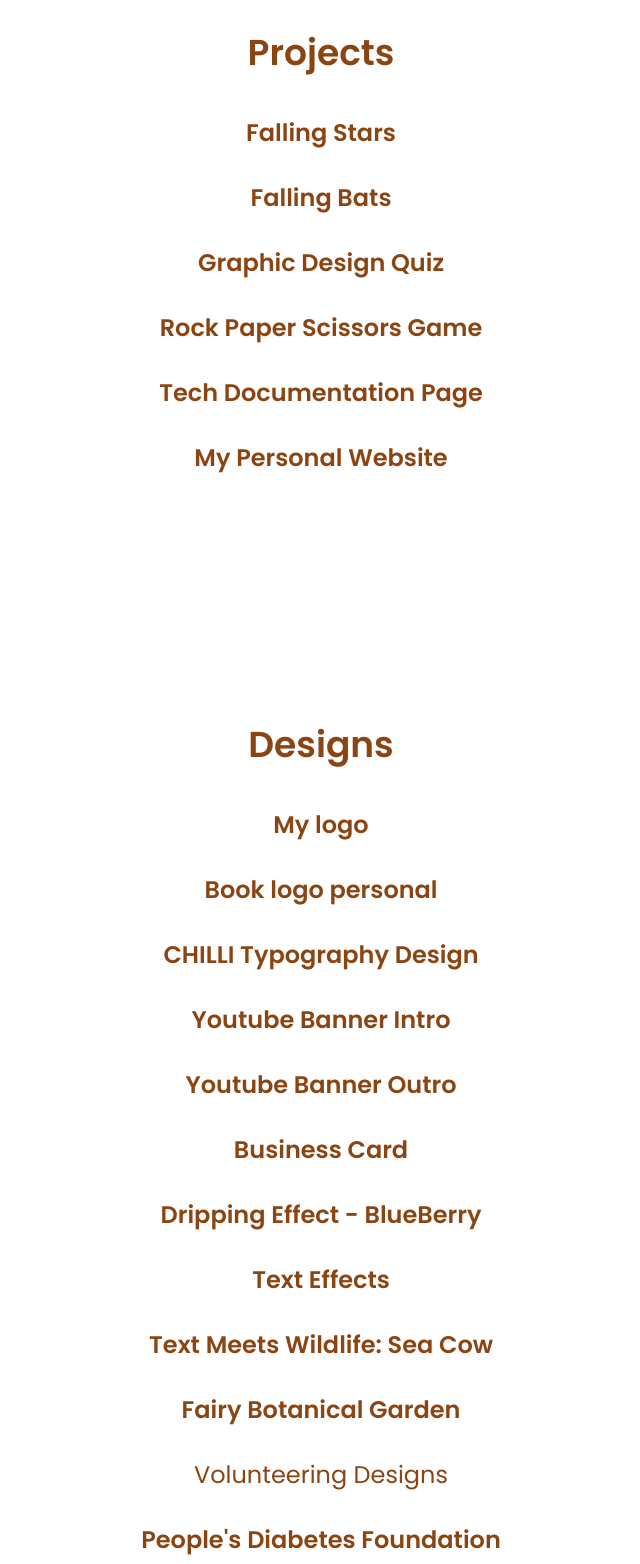
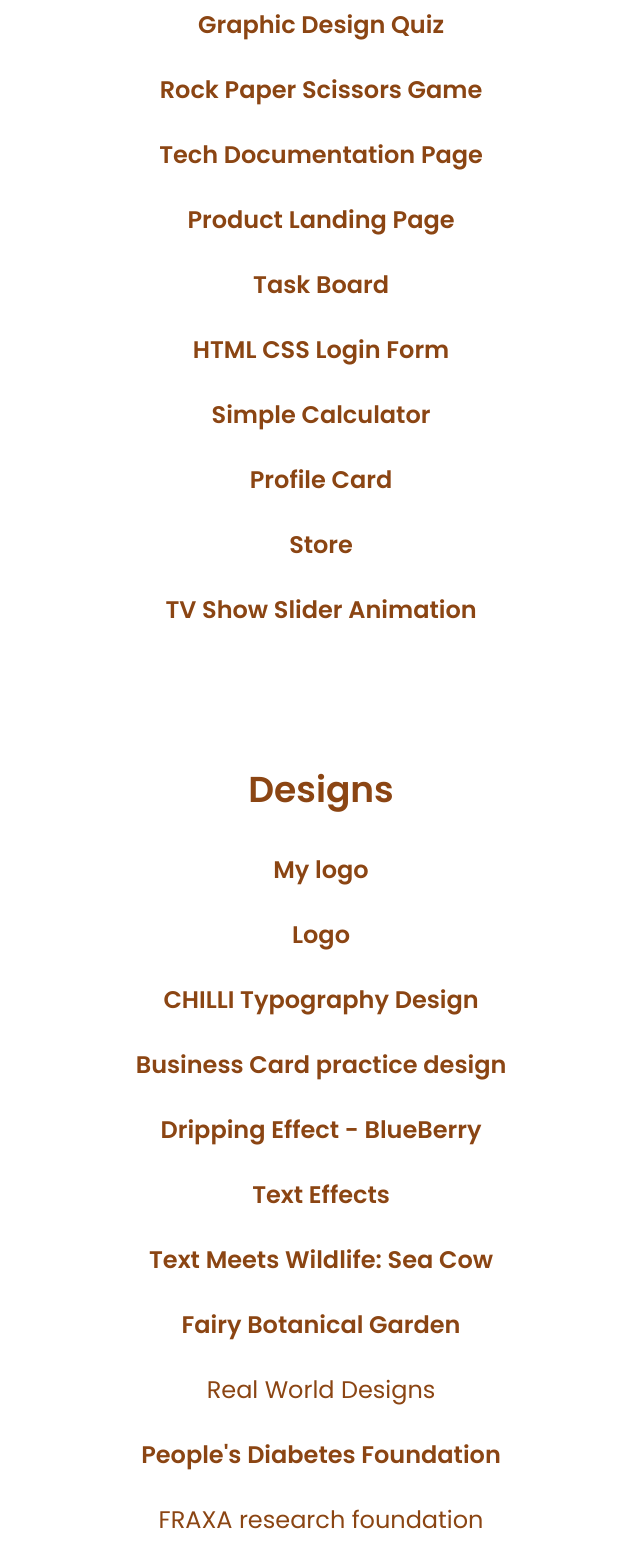
Before and after one commit to elisecomputing/elise-computing-portfolio, a plain HTML site: page index.html in a window 1280 px wide. Shown: the part 1823-3387 px from the top of the page, without its empty margins (319-959 px from the left). Drawn offline with Linux system fonts and the light colour scheme.

Commit message:
index.html

```diff
--- a/index.html
+++ b/index.html
@@ -54,34 +54,39 @@
 
     <section id="coding-portfolio">
         <h2>Projects</h2>
-        <p><a href="https://elisecomputing.github.io/Falling-Stars/" target="_blank">Falling Stars</a></p>
-        <p><a href="https://elisecomputing.github.io/falling-bats/" target="_blank">Falling Bats</a></p>
         <p><a href="https://elisecomputing.github.io/quiz/" target="_blank">Graphic Design Quiz</a></p>
         <p><a href="https://elisecomputing.github.io/rock-paper-scissors-game/" target="_blank">Rock Paper Scissors Game</a></p>
         <p><a href="https://elisecomputing.github.io/Tech-documentation-page-/" target="_blank">Tech Documentation Page</a></p>
-        <p><a href="https://elisecomputing.github.io/my-personal-website-/" target="_blank">My Personal Website</a></p>
+        <p><a href="https://elisecomputing.github.io/Product-landing-page-/" target="_blank">Product Landing Page</a></p>
+        <p><a href="https://elisecomputing.github.io/task/" target="_blank">Task Board</a></p>
+        <p><a href="https://elisecomputing.github.io/login-in-form-/" target="_blank">HTML CSS Login Form</a></p>
+        <p><a href="https://elisecomputing.github.io/calculator/" target="_blank">Simple Calculator</a></p>
+        <p><a href="https://elisecomputing.github.io/profile-card/" target="_blank">Profile Card</a></p>
+        <p><a href="https://elisecomputing.github.io/my-merch-store/" target="_blank">Store</a></p>
+        <p><a href="https://elisecomputing.github.io/shows/" target="_blank">TV Show Slider Animation</a></p>
+
+
     </section>
 
     <section id="graphic-design-portfolio">
         <h3>Designs</h3>
         <p><a href="https://www.canva.com/design/DAGQx7LXZtE/1xCEHoBy9WI4z8JUrudcrw/view?utm_content=DAGQx7LXZtE&utm_campaign=designshare&utm_medium=link&utm_source=editor" target="_blank">My logo</a></p>
-        <p><a href="https://www.canva.com/design/DAGQPNFBKIQ/7zxeWyQVirJ0YPqvECV1rA/view?utm_content=DAGQPNFBKIQ&utm_campaign=designshare&utm_medium=link&utm_source=editor" target="_blank">Book logo personal</a></p>
+        <p><a href="https://www.canva.com/design/DAGQPNFBKIQ/7zxeWyQVirJ0YPqvECV1rA/view?utm_content=DAGQPNFBKIQ&utm_campaign=designshare&utm_medium=link&utm_source=editor" target="_blank">Logo</a></p>
         <p><a href="https://www.canva.com/design/DAGRLs-qF34/xsuOji5_GaBnxWbjYyNytA/view?utm_content=DAGRLs-qF34&utm_campaign=designshare&utm_medium=link&utm_source=editor" target="_blank">CHILLI Typography Design</a></p>
-        <p><a href="https://www.canva.com/design/DAGQzGrWVgo/ApzSc-eNNTTyhloC9s5FjQ/view?utm_content=DAGQzGrWVgo&utm_campaign=designshare&utm_medium=link&utm_source=editor" target="_blank">Youtube Banner Intro</a></p>
-         <p><a href="https://www.canva.com/design/DAGQzhlBZV4/Le3ggUJ3sPbAhOZqL97AFA/watch?utm_content=DAGQzhlBZV4&utm_campaign=designshare&utm_medium=link&utm_source=editor" target="_blank">Youtube Banner Outro</a></p>
-         <p><a href="https://www.canva.com/design/DAGQrG6byyw/ykSmZ0j6n4Vf0LM4LUGPcQ/view?utm_content=DAGQrG6byyw&utm_campaign=designshare&utm_medium=link&utm_source=editor" target="_blank">Business Card</a></p>
+         <p><a href="https://www.canva.com/design/DAGQrG6byyw/ykSmZ0j6n4Vf0LM4LUGPcQ/view?utm_content=DAGQrG6byyw&utm_campaign=designshare&utm_medium=link&utm_source=editor" target="_blank">Business Card practice design</a></p>
          <p><a href="https://www.canva.com/design/DAGRMM__vT0/vhixlgdKylsrcN96T1WTVA/view?utm_content=DAGRMM__vT0&utm_campaign=designshare&utm_medium=link&utm_source=editor" target="_blank">Dripping Effect - BlueBerry</a></p>
         <p><a href="https://www.canva.com/design/DAGRO2V_Mxo/m_PRAb1zl7RpzB9HgBCQXQ/view?utm_content=DAGRO2V_Mxo&utm_campaign=designshare&utm_medium=link&utm_source=editor" target="_blank">Text Effects</a></p>
         <p><a href="https://www.canva.com/design/DAGRPHOzLjM/JogyOmVYkB5m3nTFIpInmw/view?utm_content=DAGRPHOzLjM&utm_campaign=designshare&utm_medium=link&utm_source=editor" target="_blank">Text Meets Wildlife: Sea Cow</a></p>
         <p><a href="https://www.canva.com/design/DAGRm0sUQyE/8d5w6CM7BTtR0QD2mUDQqw/view?utm_content=DAGRm0sUQyE&utm_campaign=designshare&utm_medium=link&utm_source=editor" target="_blank">Fairy Botanical Garden</a></p>
- <p>Volunteering Designs</p>
+ <p>Real World Designs</p>
     <p><a href="https://www.canva.com/design/DAGRbBmdv54/lL2CNA-tBeCedmGVTcNMRw/view?utm_content=DAGRbBmdv54&utm_campaign=designshare&utm_medium=link&utm_source=editor#1" target="_blank">People's Diabetes Foundation</a></p>
+      <p>FRAXA research foundation</p>
 
         <section id="services">
         <h2>What I Offer</h2>
         <p>Web Design, Web Development, Graphic Design</p>
         <p>Customization for Personal Projects or Professional Services for Businesses</p>
-        <p>Volunteering Projects</p>
+        <p>Volunteering</p>
     </section>
 
     <section id="contact">
```
